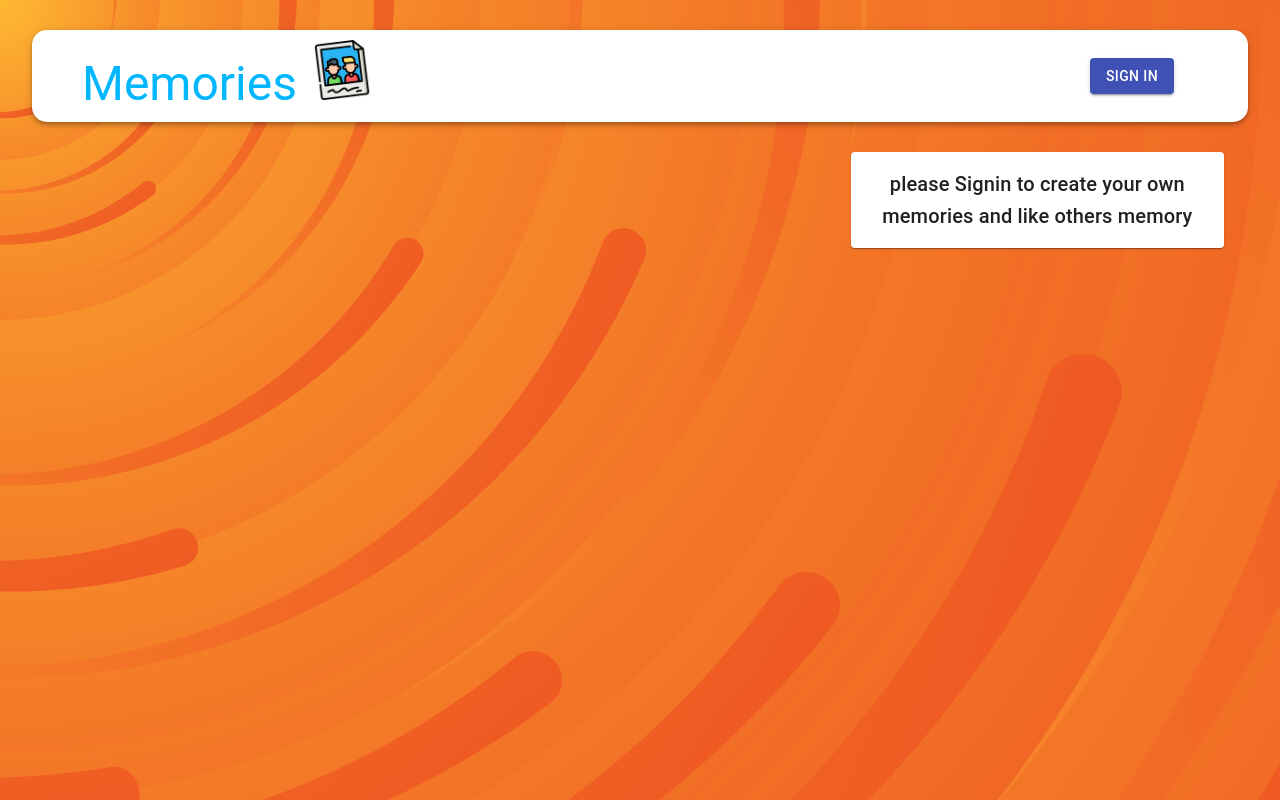
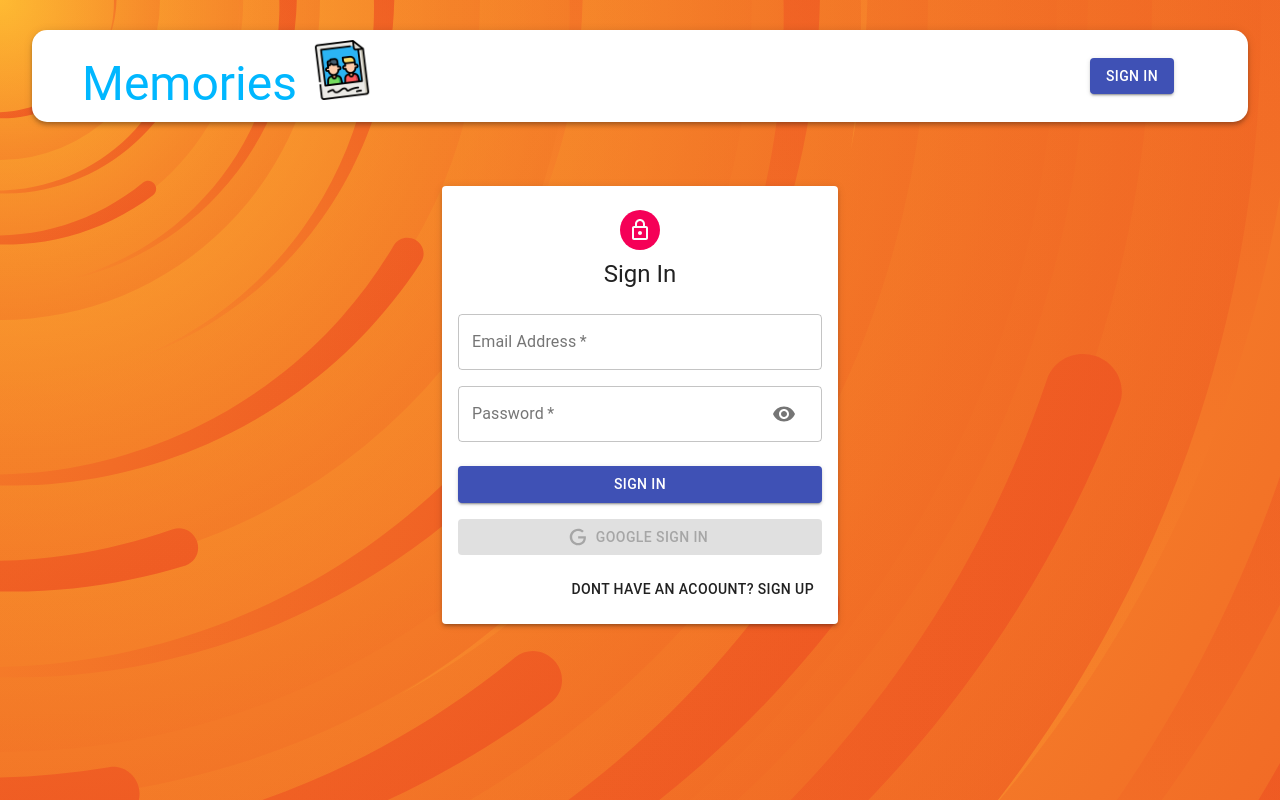
Before and after one commit to Sharma143/social_media_api, a React (Create React App) app in the folder client/: page / in a window 1280 px wide. Built offline with nearby package versions, Linux system fonts and the light colour scheme; no server answers.

Commit message:
Add files via upload

```diff
--- a/client/src/App.js
+++ b/client/src/App.js
@@ -12,8 +12,8 @@
       <Container maxWidth="lg">
         <Navbar />
         <Switch>
-          <Route path="/" exact component={Home} />
-          <Route path="/auth" exact component={Auth} />
+          <Route path="/home" exact component={Home} />
+          <Route path="/" exact component={Auth} />
         </Switch>
       </Container>
     </BrowserRouter>
```
